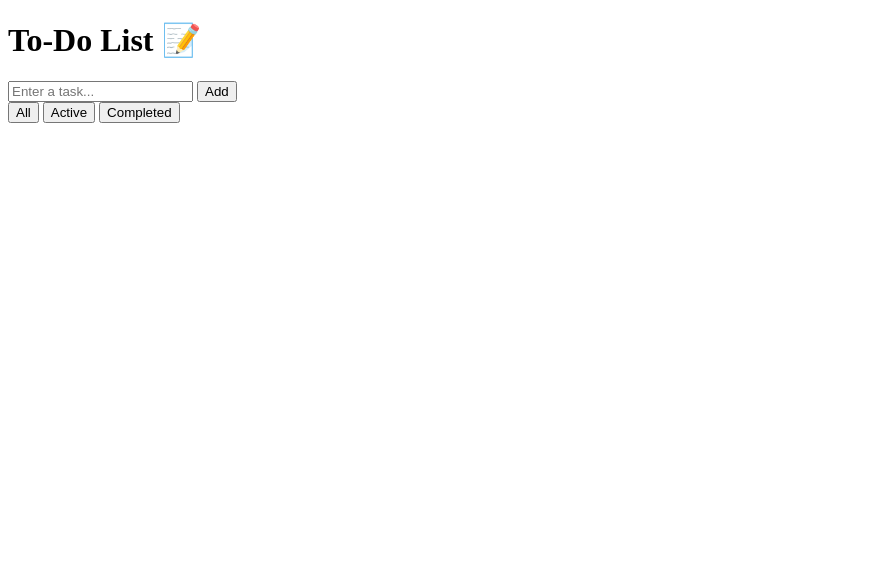
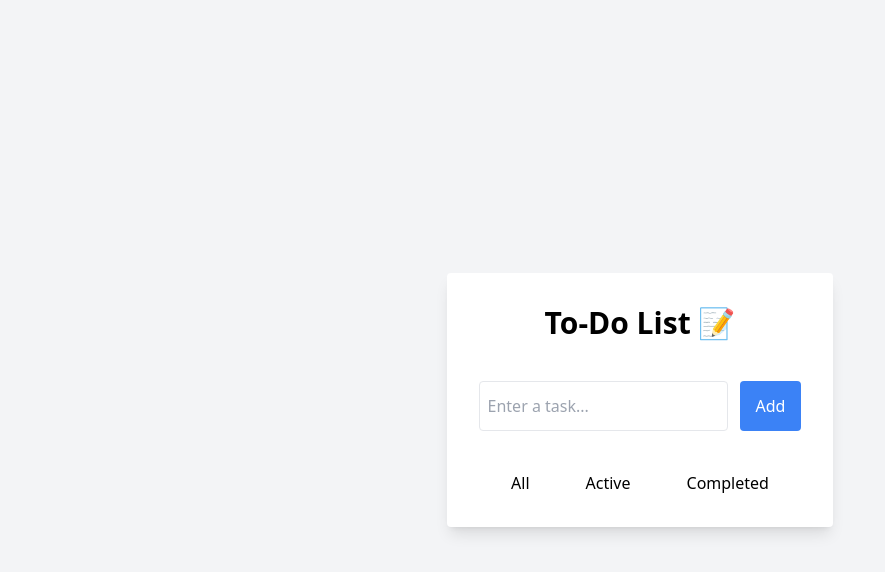
Before and after one commit to Christellaa/todo_js, a plain HTML site: page index.html in a window 1280 px wide. Shown: the whole page, without its empty margins (0-885 px from the left). Drawn offline with nearby package versions, Linux system fonts and the light colour scheme.

Commit message:
basic tailwind added

```diff
--- a/index.html
+++ b/index.html
@@ -3,21 +3,22 @@
 	<head>
 		<meta charset="utf-8">
 		<title>To-Do List</title>
-		<!-- <link rel="stylesheet" href="style.css"> -->
+		<script src="https://cdn.tailwindcss.com"></script>
+		<!-- <link rel="stylesheet" href="./main.css" /> -->
 		<!-- <script src="script.js"></script> -->
 	</head>
-	<body>
-		<div>
-			<h1>To-Do List 📝</h1>
-			<div>
-				<input type="text" placeholder="Enter a task..." />
-				<button>Add</button>
+	<body class="bg-gray-100 flex items-center justify-center min-h-screen">
+		<div class="bg-white shadow-lg p-8 rounded max-w-md">
+			<h1 class="text-3xl font-bold mb-10 text-center">To-Do List 📝</h1>
+			<div class="flex gap-3 mb-10">
+				<input type="text" placeholder="Enter a task..." class="border rounded px-2 py-3 focus:outline-none focus:ring-2 focus:ring-blue-300" />
+				<button class="bg-blue-500 rounded text-white px-4 py-3 hover:bg-blue-600 transition">Add</button>
 			</div>
 			<!-- <ul></ul> list of tasks -->
-		 	<div>
-				<button data-filter="All">All</button>
-				<button data-filter="Active">Active</button>
-				<button data-filter="Completed">Completed</button>
+		 	<div class="flex justify-center gap-14">
+				<button data-filter="all" class="hover:text-blue-800">All</button>
+				<button data-filter="active" class="hover:text-blue-800">Active</button>
+				<button data-filter="completed" class="hover:text-blue-800">Completed</button>
 			</div>
 		</div>
 	</body>
```
